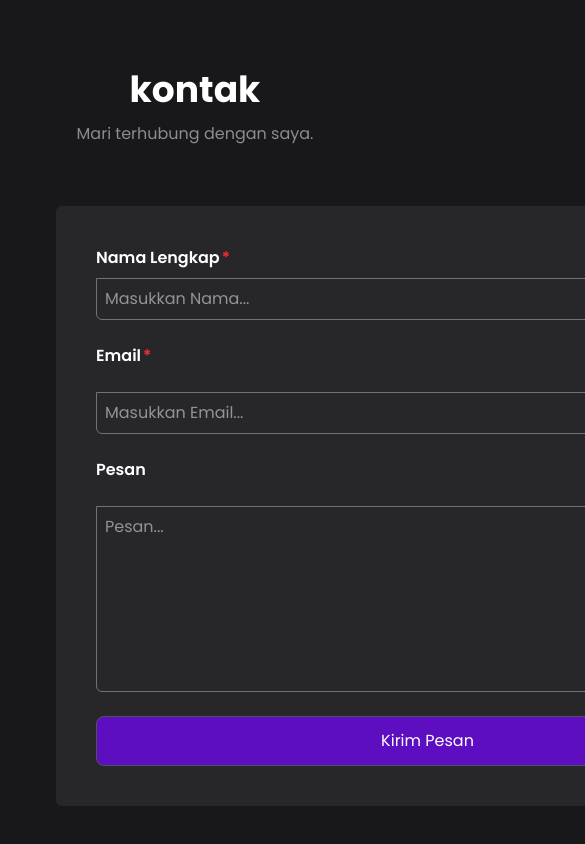
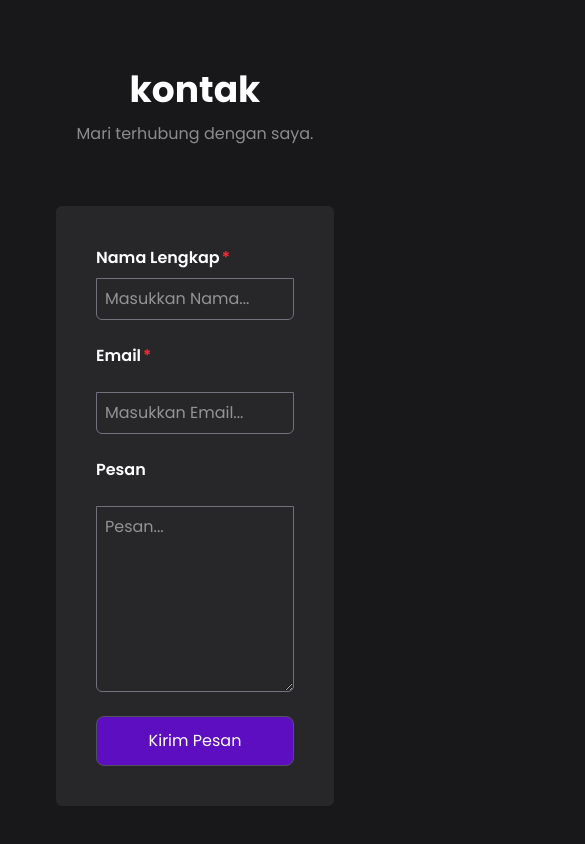
Before and after one commit to VHADSON/Portofolio, a React (Vite) app: page / in a window 390 px wide. Shown: the part 7459-8303 px from the top of the page, 585 px wide, since content can reach past the window. Built offline with nearby package versions, Linux system fonts and the light colour scheme.

Commit message:
Fix Responsive

```diff
--- a/src/App.jsx
+++ b/src/App.jsx
@@ -187,7 +187,7 @@ function App() {
         </p>
         <form
           action="https://formsubmit.co/revaldoramadan914@email.com" method="POST"
-          className="bg-zinc-800 p-10 xl:w-2/3 lg:w-3/4 w-fit mx-auto  md rounded-md"
+          className="bg-zinc-800 p-10 w-full sm:ml-auto md:ml-auto sm:mr-auto md:mr-auto mt-10 xl:mr-10 sm: md rounded-md"
           autoComplete="off"
         >
           <div className="flex flex-col gap-6">
```
